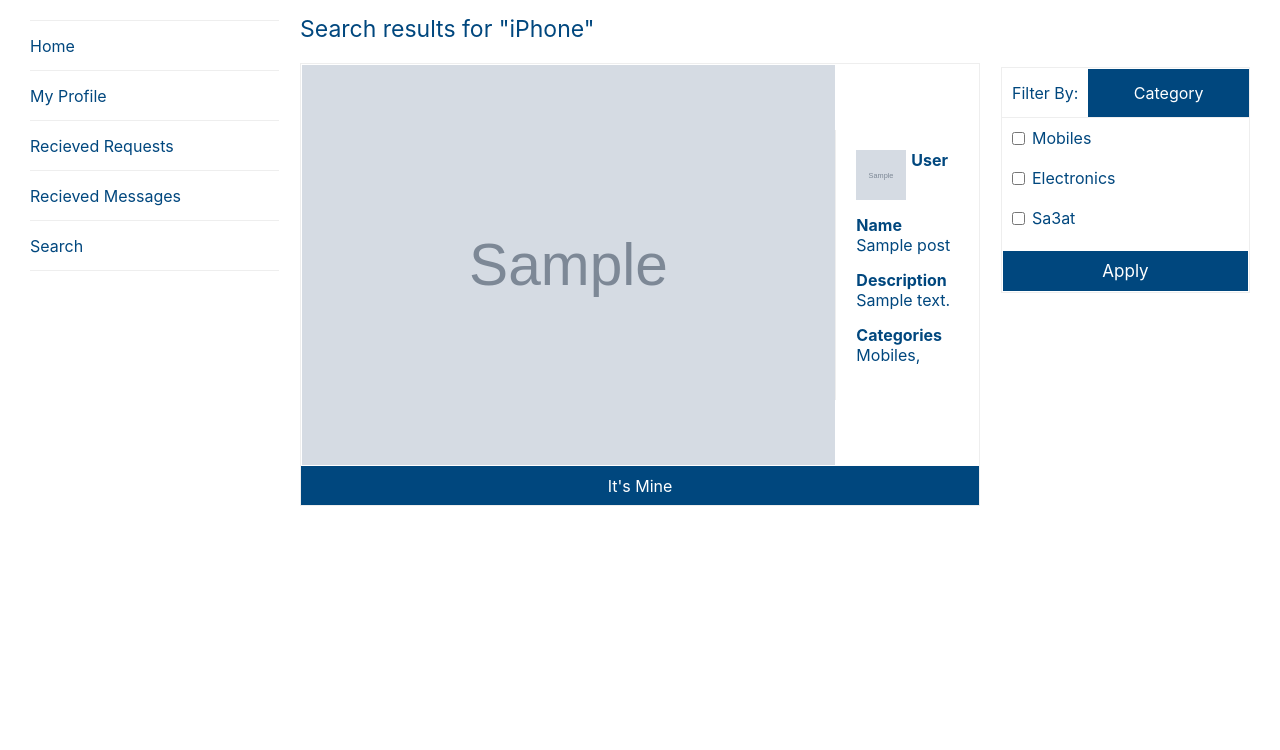
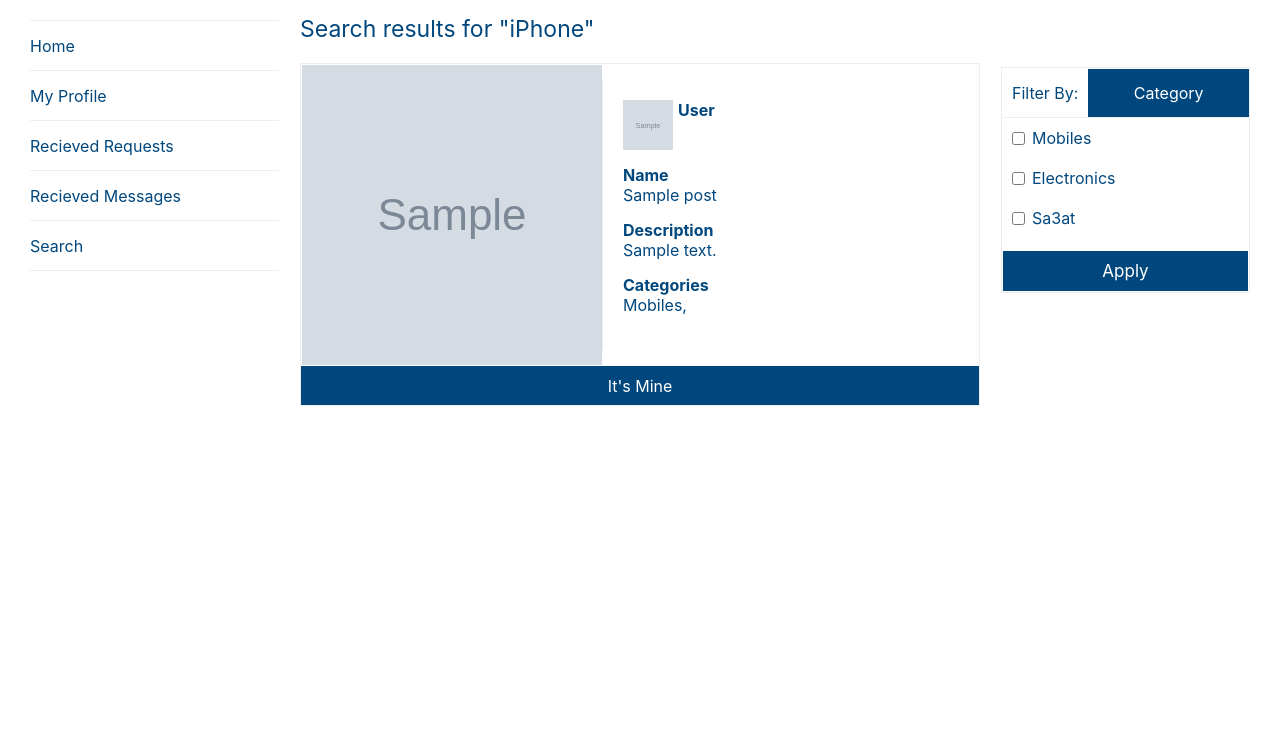
Before and after one commit to Gamal-Khaled/Msro2a, a PHP site: page /search.php in a window 1280 px wide. Shown: the part 50-800 px from the top of the page. Run offline with PHP 8.4, Linux system fonts and the light colour scheme; data comes from the database, SQL or seed files in the repository; tables that the repository leaves empty hold one stand-in row (values such as "Sample post"); grey boxes marked "Sample" are stand-in pictures; some libraries are stand-ins or nearby versions.

Commit message:
Fixing Imgs dimentions.

```diff
--- a/css/editPost.css
+++ b/css/editPost.css
@@ -40,6 +40,7 @@
 }
 .post img{
 	height: 300px;
+	width: 300px;
 }
 .postDetails{
 	padding: 20px;
--- a/css/myPosts.css
+++ b/css/myPosts.css
@@ -38,6 +38,7 @@
 }
 .post img{
 	height: 300px;
+	width: 300px;
 }
 .postDetails{
 	padding: 20px;
@@ -55,7 +56,7 @@
 }
 .clientImg{
 	height: 50px !important;
-	width: 50px;
+	width: 50px !important;
 	margin-right: 5px;
 }
 .post > .flexColumn{
--- a/css/search.css
+++ b/css/search.css
@@ -102,6 +102,7 @@
 }
 .post img{
 	height: 300px;
+	width: 300px;
 }
 .postDetails{
 	padding: 20px;
@@ -120,7 +121,7 @@
 }
 .clientImg{
 	height: 50px !important;
-	width: 50px;
+	width: 50px !important;
 	margin-right: 5px;
 }
 .post > .flexColumn{
--- a/css/style.css
+++ b/css/style.css
@@ -34,6 +34,7 @@
 }
 .post img{
 	height: 300px;
+	width: 300px;
 }
 .postDetails{
 	padding: 20px;
@@ -53,7 +54,7 @@
 }
 .clientImg{
 	height: 50px !important;
-	width: 50px;
+	width: 50px !important;
 	margin-right: 5px;
 }
 .post > .flexColumn{
--- a/js/js.js
+++ b/js/js.js
@@ -1,10 +1,4 @@
 $(document).ready(function(){
-    //Onresize
-    document.getElementsByTagName('body')[0].onresize = function(){
-        $(".post > img").height($(".post > img").width());
-    }
-    $(".post > img").height($(".post > img").width());
-
     //Drawer Code
     let drawerAnimationTime = 200;
     const openDrawer = () => {
--- a/signIn.php
+++ b/signIn.php
@@ -15,7 +15,7 @@
         <meta name="viewport" content="width=device-width, initial-scale=1.0, user-scalable=no">
     <link rel="stylesheet" href="https://use.fontawesome.com/releases/v5.5.0/css/all.css" integrity="sha384-B4dIYHKNBt8Bc12p+WXckhzcICo0wtJAoU8YZTY5qE0Id1GSseTk6S+L3BlXeVIU" crossorigin="anonymous">
     <link rel="stylesheet" type="text/css" href="css/sign in.css">
-    <link rel="stylesheet" type="text/css" href="css/nav.css">s
+    <link rel="stylesheet" type="text/css" href="css/nav.css">
 
 
 </head>
```
Also changed, not shown: imgs/FB_IMG_1457876389211.jpg (added), imgs/IMG_20150312_100235.jpg (added).
